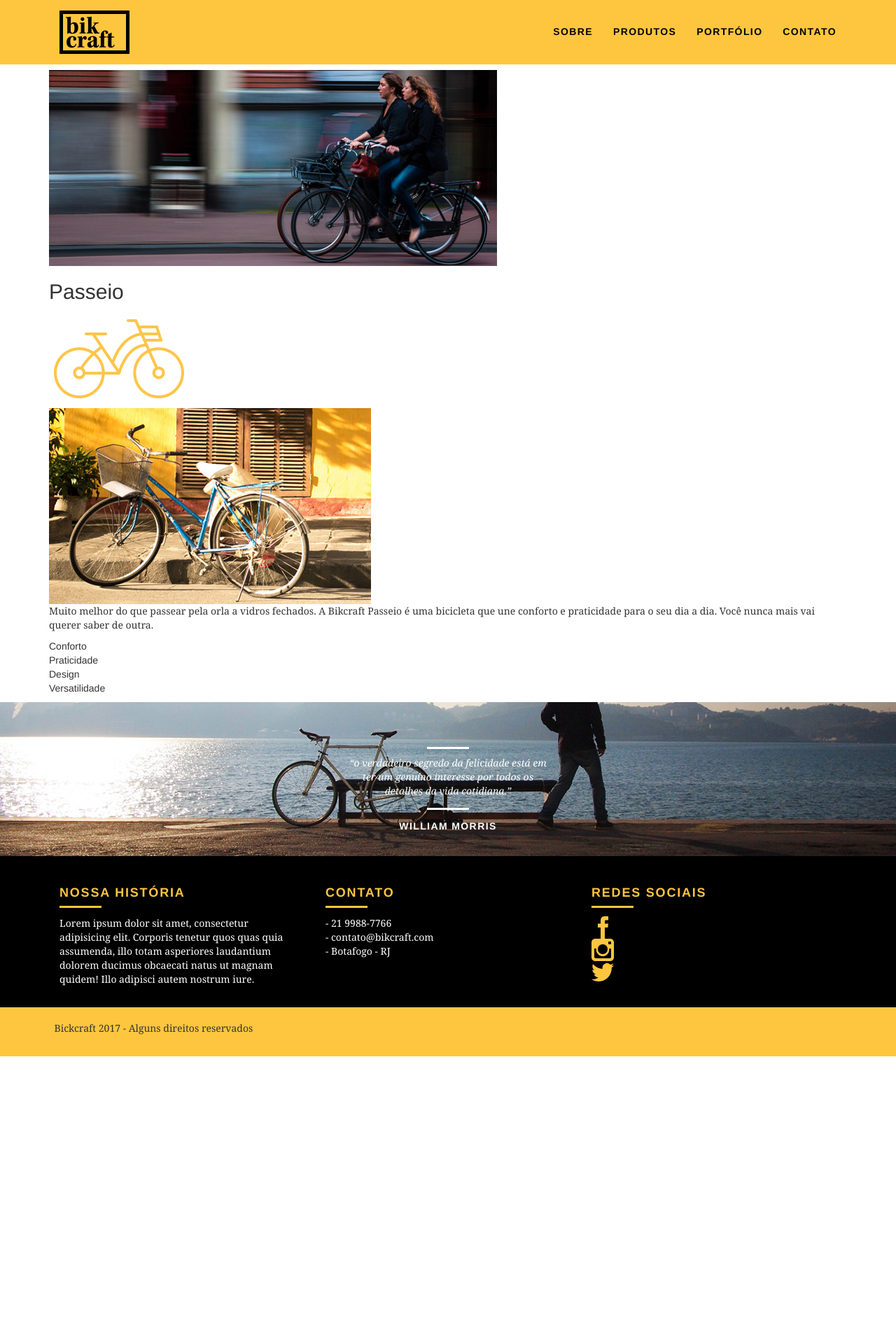
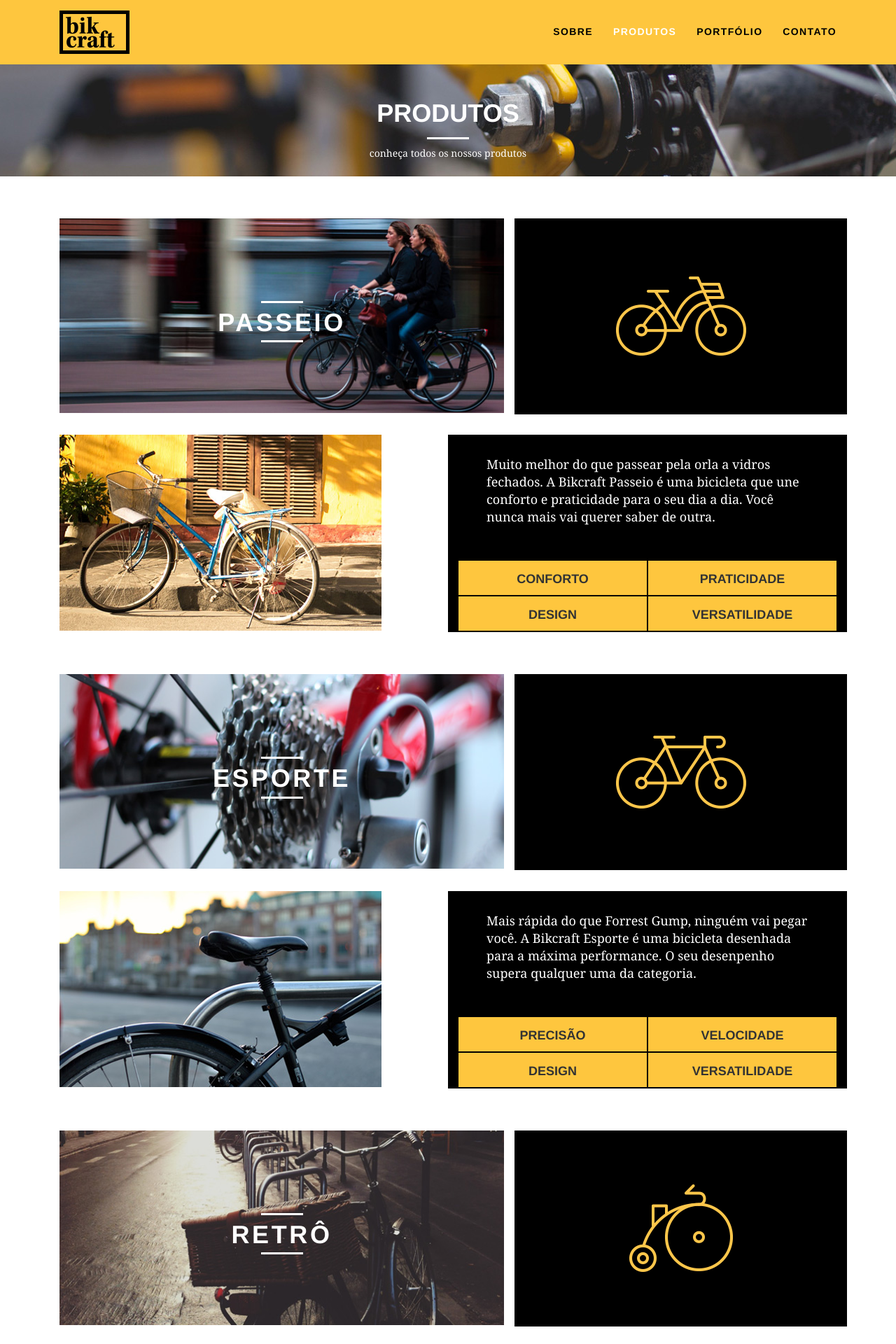
Before and after one commit to fernandojsilva/meusite, a PHP site: page /produtos.html in a window 1280 px wide. Shown: the top 1920 px of the page at 70% size. Before the commit the page ends 1509 px from the top, so only its background shows below. Run offline with PHP 8.4, Linux system fonts and the light colour scheme.

Commit message:
paginas completas

```diff
--- a/css/styles.css
+++ b/css/styles.css
@@ -61,6 +61,35 @@ img{
 	text-transform: uppercase;
 }
 
+.introducao-interna{
+	width: 100%;
+    margin-top: 92px;
+    height: 160px;
+    text-align: center;
+    color: #fff;
+    padding-top: 30px;
+}
+.introducao-interna h1{
+	font-size: 36px;
+	font-weight: 700;
+	text-transform: uppercase;
+}
+
+.introducao-interna, .sobre-interna{
+	width: 100%;
+    margin-top: 92px;
+    height: 160px;
+    text-align: center;
+    color: #fff;
+    padding-top: 30px;
+}
+.introducao-interna h1, .sobre-interna h1{
+	font-size: 36px;
+	font-weight: 700;
+	text-transform: uppercase;
+}
+
+
 @media only screen and (max-width: 767px){
 	.header {
 		position: relative;
@@ -108,7 +137,7 @@ img{
 .quote-externo p{
 	font-style: italic;
 }
-.quote-externo p:before, .quote-externo p:after{
+.quote-externo p:before, .quote-externo p:after, .introducao-interna h1:after{
 	content:"";
 	display: block;
 	width: 60px;
@@ -177,6 +215,86 @@ img{
 	margin: 0 auto;
 }
 
+.produto_item h2 {
+    color: #fff;
+    font-size: 36px;
+    text-transform: uppercase;
+    letter-spacing: .1em;
+    font-weight: 700;
+    position: relative;
+    top: -180px;
+    text-align: center;
+    margin-bottom: -56px;
+}
+
+.produto_item h2:after, .produto_item h2:before {
+    content: "";
+    display: block;
+    width: 60px;
+    height: 3px;
+    background: #fff;
+    margin: 6px auto 8px;
+}
+
+.produto_icone {
+    background: #000;
+    padding: 70px 0;
+}
+
+.produto_icone img {
+    margin: 0 auto;
+}
+
+.produto_info {
+    background: #000;
+}
+
+.produto_info p {
+    color: #fff;
+    font-size: 18px;
+    line-height: 25px;
+    height: 180px;
+	padding: 30px 40px;
+	margin:0;
+}
+.produto_info ul li:nth-child(even) {
+    margin-left: 2px;
+}
+
+produto_info ul li:nth-child(1), .produto_info ul li:nth-child(2) {
+    margin-bottom: 2px;
+}
+produto_info ul li:nth-child(3), .produto_info ul li:nth-child(4) {
+    margin-bottom: 2px;
+}
+
+.produto_info ul li {
+    background: #fec63e;
+    text-transform: uppercase;
+    font-size: 18px;
+    line-height: 20px;
+    font-weight: 700;
+    float: left;
+    width: 269px;
+    height: 49px;
+    text-align: center;
+    padding-top: 16px;
+}
+
+.interna_produtos{
+	background: url(../img/bg-produtos.jpg) no-repeat center;
+	background-size: cover;
+}
+
+.quebra-produtos{
+	height: 220px;
+	background: url("../img/bg-footer.jpg") no-repeat center;
+	background-size: cover;
+	text-align: center;
+	padding-top: 40px;
+	margin-top: 20px;
+}
+
 /* Portfólio */
 .portfolio{
 	padding:60px 0;
@@ -206,6 +324,14 @@ img{
 	margin-bottom: 15px;
 }
 
+.produto_item {
+    padding-top: 60px;
+}
+
+.interna_portfolio{
+	background: url(../img/bg-portfolio.jpg) no-repeat center;
+	background-size: cover;
+}
 .quote_clientes{
 	padding: 60px 0; /* espaçamento top, bottom e 0 direita, esquerda*/
 	max-width: 460px;
--- a/index.php
+++ b/index.php
@@ -43,7 +43,7 @@
 		echo $e->getMessage();
 	}
 
-	 foreach($resultado as $r){
+	foreach($resultado as $r){
 	 	$array[] = array($r['modelo'],$r['descricao']);
 	}
 
--- a/produtos.html
+++ b/produtos.html
@@ -23,7 +23,7 @@
 			<nav class="col-md-8 col-sm-8 col-xs-12 header_menu">
 				<ul>
 					<li><a href="sobre.html">Sobre</a></li>
-					<li><a href="produtos.html">Produtos</a></li>
+					<li><a href="produtos.html" class="menu_ativo">Produtos</a></li>
 					<li><a href="portfolio.html">Portfólio</a></li>
 					<li><a href="contato.html">Contato</a></li>
 				</ul>
@@ -41,13 +41,13 @@
 
 	<!-- PASSEIO -->
 	<section class="container produto_item animar-interno">
-			<div class="col-md-???">
+			<div class="col-md-7">
 				<img src="img/produtos/bikcraft-passeio-1.jpg" alt="Bikcraft Passeio">
 				<h2>Passeio</h2>
 			</div>
-			<div class="col-md-??? produto_icone"><img src="img/produtos/passeio.png" alt="Icone Passeio"></div>
-			<div class="col-md-???"><img src="img/produtos/bikcraft-passeio-2.jpg" alt="Bikcraft Passeio"></div>
-			<div class="col-md-??? produto_info">
+			<div class="col-md-5 produto_icone"><img src="img/produtos/passeio.png" alt="Icone Passeio"></div>
+			<div class="col-md-6"><img src="img/produtos/bikcraft-passeio-2.jpg" alt="Bikcraft Passeio"></div>
+			<div class="col-md-6 produto_info">
 				<p>Muito melhor do que passear pela orla a vidros fechados. A Bikcraft Passeio é uma bicicleta que une conforto e praticidade para o seu dia a dia. Você nunca mais vai querer saber de outra.</p>
 				<ul>
 					<li>Conforto</li>
@@ -58,11 +58,41 @@
 			</div>
 	</section>
 
-	<!-- ESPORTES -->
-	<!-- repetir o conteúdo acima de passeio aqui -->
+	<section class="container produto_item">
+		<div class="col-md-7">
+			<img src="img/produtos/bikcraft-esporte-1.jpg" alt="Bikcraft Esporte">
+			<h2>Esporte</h2>
+		</div>
+		<div class="col-md-5 produto_icone"><img src="img/produtos/esporte.png" alt="Icone Esporte"></div>
+		<div class="col-md-6"><img src="img/produtos/bikcraft-esporte-2.jpg" alt="Bikcraft Esporte"></div>
+		<div class="col-md-6 produto_info">
+			<p>Mais rápida do que Forrest Gump, ninguém vai pegar você. A Bikcraft Esporte é uma bicicleta desenhada para a máxima performance. O seu desenpenho supera qualquer uma da categoria.</p>
+			<ul>
+				<li>Precisão</li>
+				<li>Velocidade</li>
+				<li>Design</li>
+				<li>Versatilidade</li>
+			</ul>
+		</div>
+	</section>
 
-	<!-- RETRÔ -->
-	<!-- repetir o conteúdo acima de passeio aqui -->
+	<section class="container produto_item">
+		<div class="col-md-7">
+			<img src="img/produtos/bikcraft-retro-1.jpg" alt="Bikcraft Retrô">
+			<h2>Retrô</h2>
+		</div>
+		<div class="col-md-5 produto_icone"><img src="img/produtos/retro.png" alt="Icone Retrô"></div>
+		<div class="col-md-6"><img src="img/produtos/bikcraft-retro-2.jpg" alt="Bikcraft Retrô"></div>
+		<div class="col-md-6 produto_info">
+			<p>O passado volta para lembrarmos o que devemos fazer no futuro. A Bikcraft Retrô é uma bicicleta estiloza, feita para você que gosta do clássico, mas que não abre mão do conforto.</p>
+			<ul>
+				<li>Conforto</li>
+				<li>Velocidade</li>
+				<li>Design</li>
+				<li>Versatilidade</li>
+			</ul>
+		</div>
+	</section>
 
 	<div class="quebra">
 		<blockquote class="quote-externo container">
@@ -87,7 +117,7 @@
 						<li>- Botafogo - RJ</li>
 					</ul>
 				</div>
-				<div class="redes col-md-4">
+				<div class="footer_redes col-md-4">
 					<h3>Redes Sociais</h3>
 					<!-- ul>li*3>a>img -->
 					<ul >
```
Also changed, not shown: other parts of css/styles.css (+137 -0 lines), contato.html (+6 -5 lines), portfolio.html (+11 -11 lines), sobre.html (+5 -5 lines).
